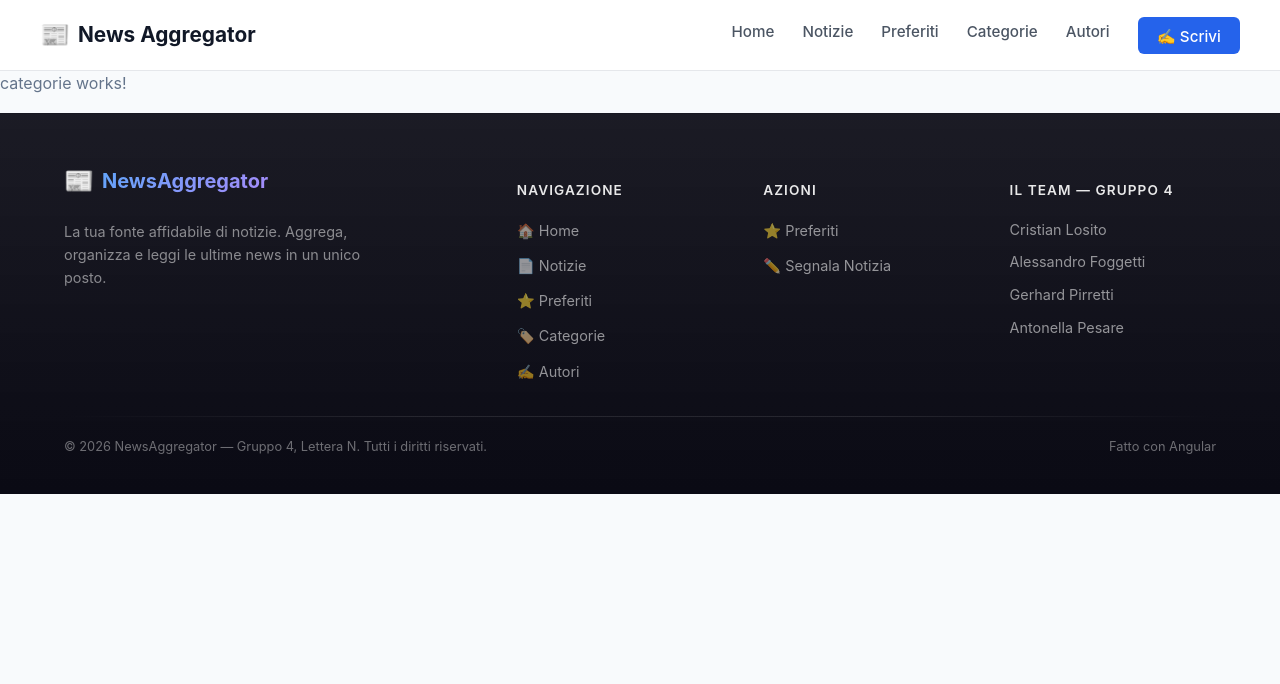
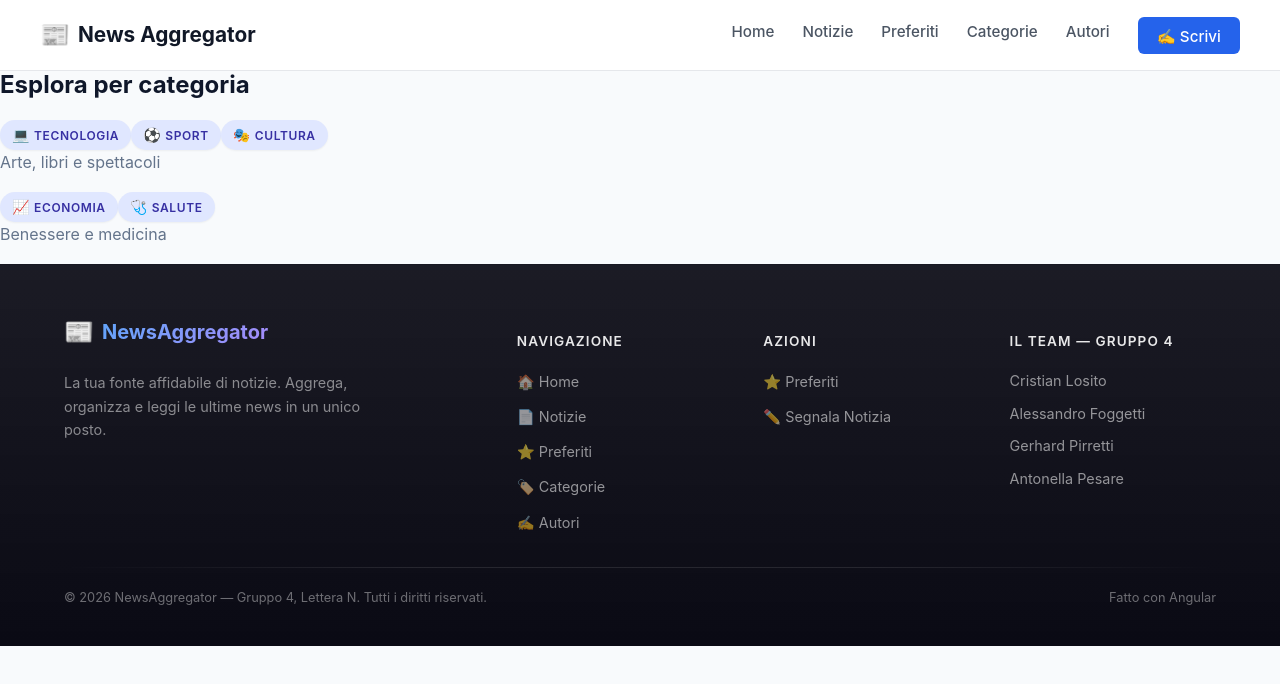
Before and after one commit to gerhard272/news-aggregator, an Angular app: page /categorie in a window 1280 px wide. Shown: the top 684 px of the page. Built offline with nearby package versions, Linux system fonts and the light colour scheme.

Commit message:
categorie

```diff
--- a/src/app/component/categorie/categorie.html
+++ b/src/app/component/categorie/categorie.html
@@ -1 +1,25 @@
-<p>categorie works!</p>
+<section class="categorie-page">
+
+  <h1>Esplora per categoria</h1>
+
+  <div class="griglia-categorie">
+
+    @for (cat of categorie(); track cat.slug) {
+
+      <a class="categoria-card" [routerLink]="['/notizie']" [queryParams]="{ categoria: cat.slug }">
+        <app-categoria-badge [categoria]="cat" />
+
+        @if (cat.descrizione) {
+          <p class="categoria-descrizione">{{ cat.descrizione }}</p>
+        }
+      </a>
+
+    } @empty {
+
+      <p>Nessuna categoria disponibile al momento.</p>
+
+    }
+
+  </div>
+
+</section>
--- a/src/app/component/categorie/categorie.ts
+++ b/src/app/component/categorie/categorie.ts
@@ -1,9 +1,23 @@
-import { Component } from '@angular/core';
+import { Component, inject, signal, OnInit } from '@angular/core';
+import { RouterLink } from '@angular/router';
+import { Categorie as CategorieService } from '../../services/categorie';
+import { Categoria } from '../../models/categoria';
+import { CategoriaBadge } from '../shared/categoria-badge/categoria-badge';
 
 @Component({
   selector: 'app-categorie',
-  imports: [],
+  imports: [RouterLink, CategoriaBadge],
   templateUrl: './categorie.html',
   styleUrl: './categorie.css',
 })
-export class Categorie {}
+export class Categorie implements OnInit {
+  private categorieService = inject(CategorieService);
+
+  categorie = signal<Categoria[]>([]);
+
+  ngOnInit() {
+    this.categorieService.getCategorie().subscribe(dati => {
+      this.categorie.set(dati);
+    });
+  }
+}
```
